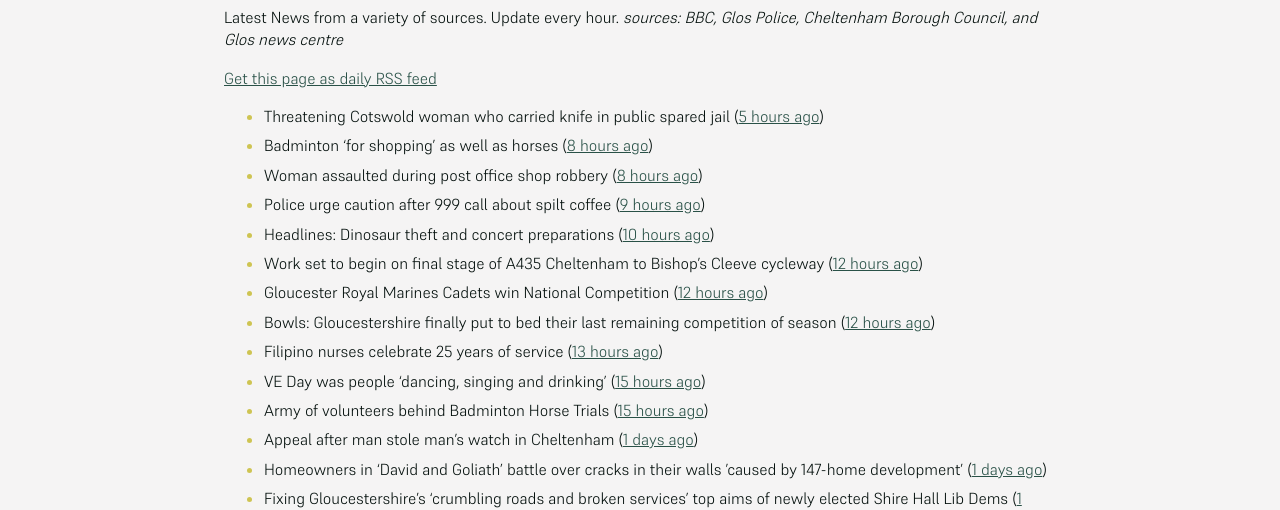
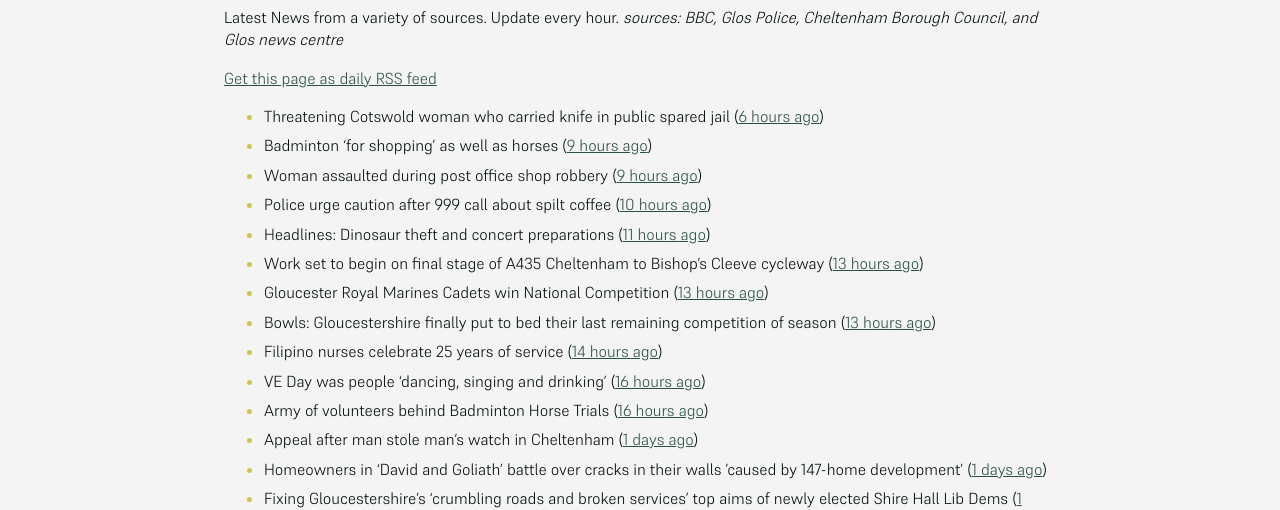
Before and after one commit to mat-0/cheltenham-open-data, a Jekyll site: the page built from _pages/news.md, in a window 1280 px wide. Shown: the part 267-777 px from the top of the page. Built offline with Jekyll 4.4.1, drawn with Linux system fonts in a browser that asks for light colours.

Commit message:
Updated 2025-05-06 21:57:46

```diff
--- a/_pages/news.md
+++ b/_pages/news.md
@@ -12,17 +12,17 @@ _sources: BBC, Glos Police, Cheltenham Borough Council, and Glos news centre_
 [Get this page as daily RSS feed](/daily.rss)
 
 <!-- news_marker starts -->
-- Threatening Cotswold woman who carried knife in public spared jail ([5 hours ago](https://gloucesternewscentre.co.uk/threatening-cotswold-woman-who-carried-knife-in-public-spared-jail/))
-- Badminton 'for shopping' as well as horses ([8 hours ago](https://www.bbc.com/news/articles/cqx4nl0w8x4o))
-- Woman assaulted during post office shop robbery ([8 hours ago](https://www.bbc.com/news/articles/cj454xw4qryo))
-- Police urge caution after 999 call about spilt coffee ([9 hours ago](https://www.bbc.com/news/articles/c4g9ng7z94jo))
-- Headlines: Dinosaur theft and concert preparations ([10 hours ago](https://www.bbc.com/news/articles/c99peejp40po))
-- Work set to begin on final stage of A435 Cheltenham to Bishop’s Cleeve cycleway ([12 hours ago](https://gloucesternewscentre.co.uk/work-set-to-begin-on-final-stage-of-a435-cheltenham-to-bishops-cleeve-cycleway/))
-- Gloucester Royal Marines Cadets win National Competition ([12 hours ago](https://gloucesternewscentre.co.uk/gloucester-royal-marines-cadets-win-national-competition/))
-- Bowls: Gloucestershire finally put to bed their last remaining competition of season ([12 hours ago](https://gloucesternewscentre.co.uk/bowls-gloucestershire-finally-put-to-bed-their-last-remaining-competition-of-season/))
-- Filipino nurses celebrate 25 years of service ([13 hours ago](https://gloucesternewscentre.co.uk/filipino-nurses-celebrate-25-years-of-service/))
-- VE Day was people 'dancing, singing and drinking' ([15 hours ago](https://www.bbc.com/news/articles/cvg9y4pye5ro))
-- Army of volunteers behind Badminton Horse Trials ([15 hours ago](https://www.bbc.com/news/articles/crrz4549z2po))
+- Threatening Cotswold woman who carried knife in public spared jail ([6 hours ago](https://gloucesternewscentre.co.uk/threatening-cotswold-woman-who-carried-knife-in-public-spared-jail/))
+- Badminton 'for shopping' as well as horses ([9 hours ago](https://www.bbc.com/news/articles/cqx4nl0w8x4o))
+- Woman assaulted during post office shop robbery ([9 hours ago](https://www.bbc.com/news/articles/cj454xw4qryo))
+- Police urge caution after 999 call about spilt coffee ([10 hours ago](https://www.bbc.com/news/articles/c4g9ng7z94jo))
+- Headlines: Dinosaur theft and concert preparations ([11 hours ago](https://www.bbc.com/news/articles/c99peejp40po))
+- Work set to begin on final stage of A435 Cheltenham to Bishop’s Cleeve cycleway ([13 hours ago](https://gloucesternewscentre.co.uk/work-set-to-begin-on-final-stage-of-a435-cheltenham-to-bishops-cleeve-cycleway/))
+- Gloucester Royal Marines Cadets win National Competition ([13 hours ago](https://gloucesternewscentre.co.uk/gloucester-royal-marines-cadets-win-national-competition/))
+- Bowls: Gloucestershire finally put to bed their last remaining competition of season ([13 hours ago](https://gloucesternewscentre.co.uk/bowls-gloucestershire-finally-put-to-bed-their-last-remaining-competition-of-season/))
+- Filipino nurses celebrate 25 years of service ([14 hours ago](https://gloucesternewscentre.co.uk/filipino-nurses-celebrate-25-years-of-service/))
+- VE Day was people 'dancing, singing and drinking' ([16 hours ago](https://www.bbc.com/news/articles/cvg9y4pye5ro))
+- Army of volunteers behind Badminton Horse Trials ([16 hours ago](https://www.bbc.com/news/articles/crrz4549z2po))
 - Appeal after man stole man’s watch in Cheltenham ([1 days ago](https://gloucesternewscentre.co.uk/appeal-after-man-stole-mans-watch-in-cheltenham/))
 - Homeowners in ‘David and Goliath’ battle over cracks in their walls ’caused by 147-home development’ ([1 days ago](https://gloucesternewscentre.co.uk/homeowners-in-david-and-goliath-battle-over-cracks-in-their-walls-caused-by-147-home-development/))
 - Fixing Gloucestershire’s ‘crumbling roads and broken services’ top aims of newly elected Shire Hall Lib Dems ([1 days ago](https://gloucesternewscentre.co.uk/fixing-gloucestershires-crumbling-roads-and-broken-services-top-aims-of-newly-elected-shire-hall-lib-dems/))
```
Also changed, not shown: _data/flood.json (+5 -69 lines), _pages/fix-my-street.md (+4 -4 lines), index.md (+5 -5 lines).
